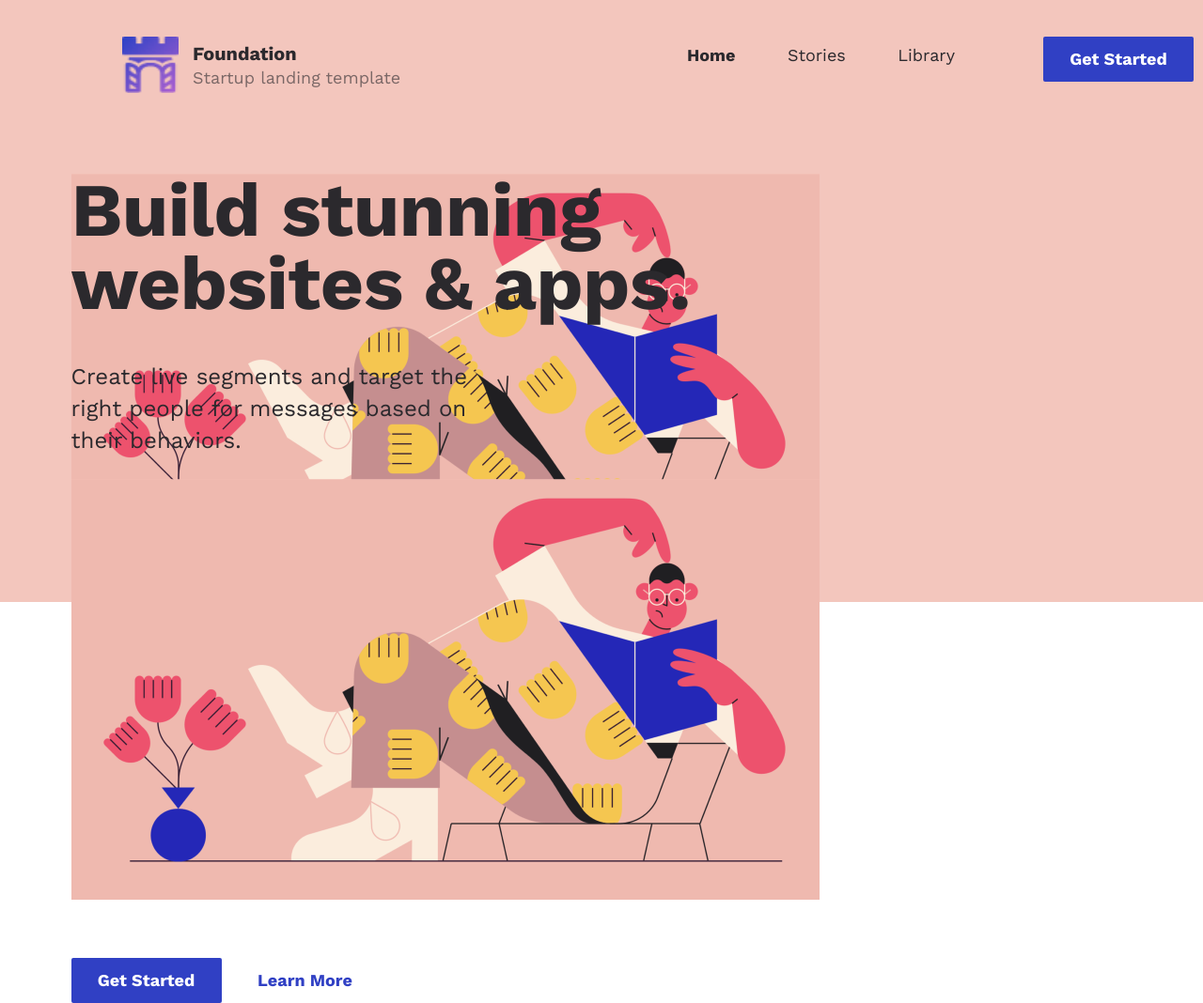
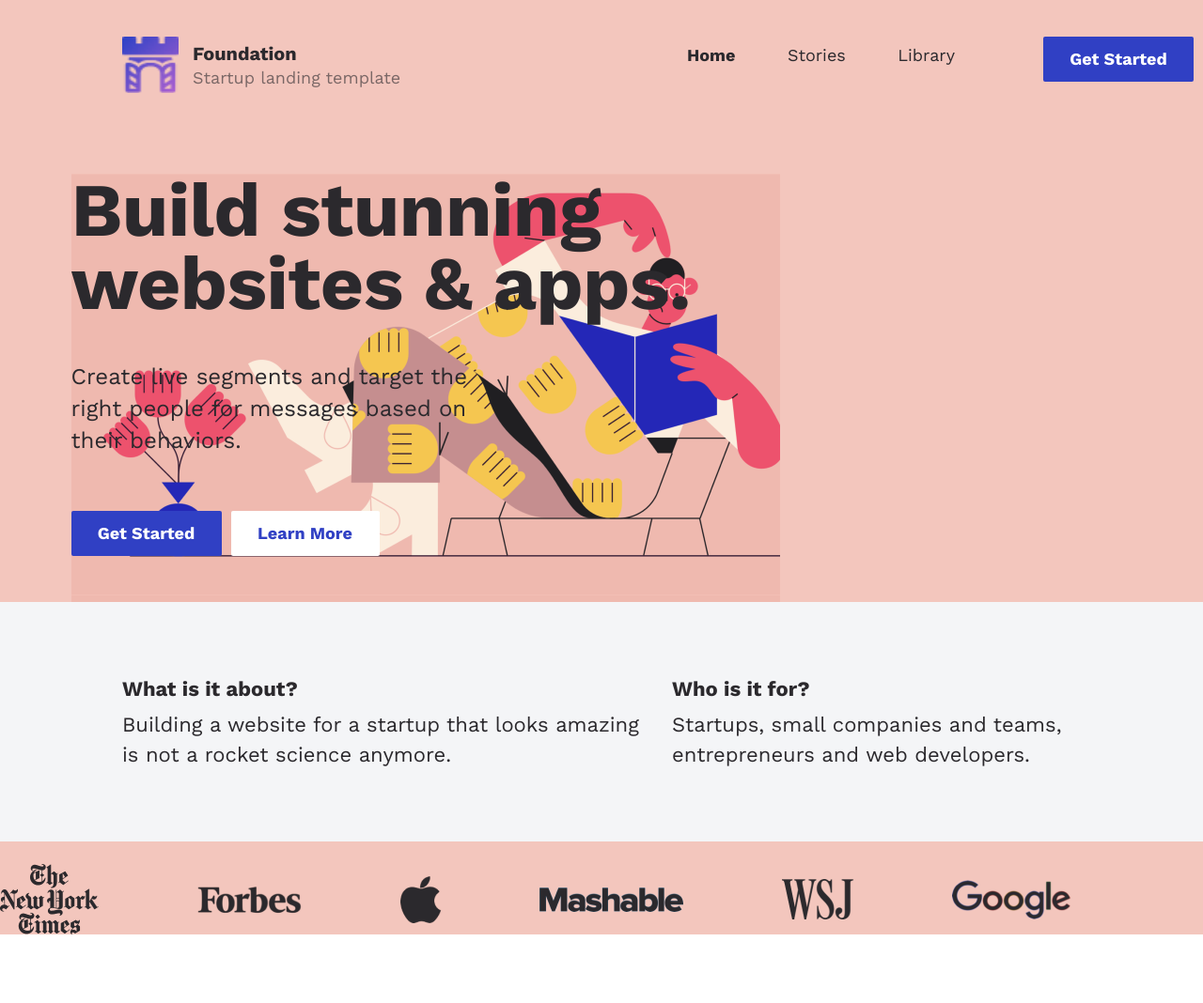
Before and after one commit to taniakononenko23/My-site, a plain HTML site: page index.html in a window 1280 px wide. Shown: the top 1068 px of the page at 94% size. After the commit the page ends 999 px from the top, so only its background shows below. Drawn offline with nearby package versions, Linux system fonts and the light colour scheme.

Commit message:
add init files

```diff
--- a/index.html
+++ b/index.html
@@ -39,15 +39,34 @@
                     <h1 class="headline__title">Build stunning websites & apps.</h1>
                     <p class="headline__description">Create live segments and target the right people for messages
                         based on their behaviors.</p>
-                        <div>
-                            <img src="./img/ouch.png" alt="">
-                        </div>
                     <div class="headline__actions">
                         <button class="action-button">Get Started</button>
                         <button class="headline__learn-more-btn">Learn More</button>
                     </div>
             </section>
 
+            <!--About-->
+
+            <section class="about">
+                <article class="article">
+                    <h4 class="article__title">What is it about?</h4>
+                    <p class="article__text">Building a website for a startup that looks amazing is not a rocket
+                        science anymore.</p>
+                </article>
+                <article class="article">
+                    <h4 class="article__title">Who is it for?</h4>
+                    <p class="article__text">Startups, small companies and teams, entrepreneurs and web developers.
+                    </p>
+                </article>
+            </section>
+
+            <!--Customers-->
+
+            <section class="customers">
+                <div class="customers-row">
+                   <img src="./img/Logo-customers.png" alt="">
+                </div>
+            </section>
         </div>
     </div>
 </body>
--- a/styles/main.css
+++ b/styles/main.css
@@ -1,6 +1,7 @@
 *{
     box-sizing: border-box;
 }
+
 
 html{
     font-size: 16px;
@@ -159,3 +160,40 @@ html{
     border-radius: 2px;
     border: none;
 }
+
+.about{
+    width: 100%;
+    display: flex;
+    justify-content: space-between;
+    background: #f4f5f7;
+    padding: 77px 130px 76px 130px;
+}
+
+.article{
+    width: 555px;
+}
+
+.article__title{
+    font-weight: 700;
+    font-size: 22px;
+    line-height: 32px;
+    margin: 0;
+}
+
+.article__text{
+    font-size: 22px;
+    line-height: 32px;
+    margin-bottom: 0;
+    margin-top: 6px;
+}
+
+.customers{
+    width: 1140px;
+    height: 75px;
+    top: 995px;
+    left: 130px;
+}
+
+.customers-row{
+    margin-top: 24px;
+}
```
Also changed, not shown: img/Logo-customers.png (added).
